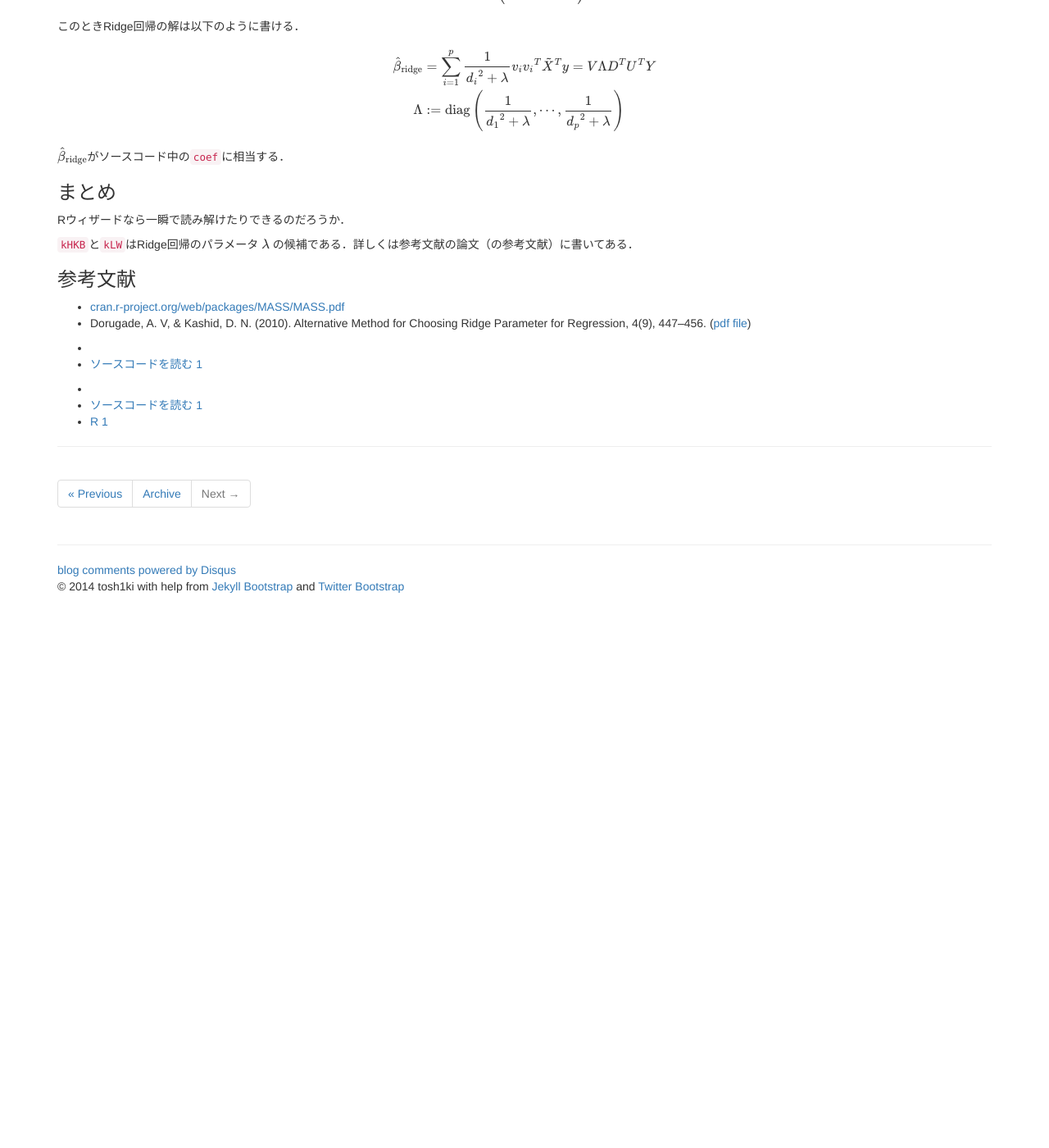
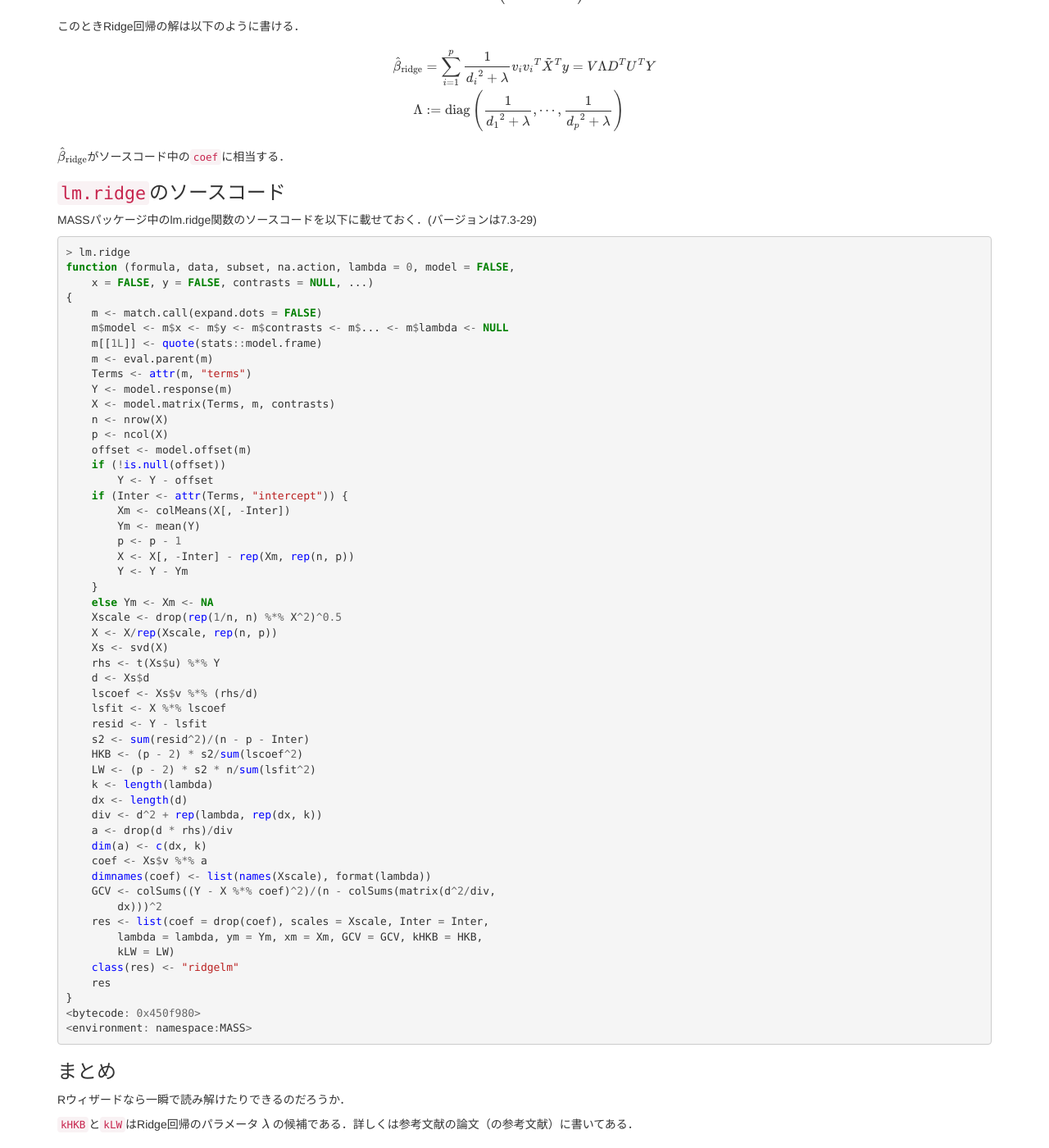
Before and after one commit to tosh1ki/tosh1ki.github.com, a Jekyll site: the page built from _posts/2014-09-23-lmridge.md, in a window 1280 px wide and 1400 px high, scrolled down 893 px. Shown: the whole window at 82% size. Built offline with Jekyll 4.4.1, drawn with Linux system fonts in a browser that asks for light colours; nearby versions of some CDN libraries; library files that are not in the unit come from our copies; formulas are drawn with MathJax 3; comment, search, counter and statistics services are not loaded; before the commit the page ends 1628 px from its top, so only the background shows below that.

Commit message:
lmridgeに改めてソースコードを追加

```diff
--- a/_posts/2014-09-23-lmridge.md
+++ b/_posts/2014-09-23-lmridge.md
@@ -66,6 +66,65 @@ $$
 $\hat{\beta}_{\mathrm{ridge}}$がソースコード中の`coef`に相当する．
 
 
+### `lm.ridge`のソースコード
+MASSパッケージ中のlm.ridge関数のソースコードを以下に載せておく．(バージョンは7.3-29)
+
+{% highlight R %}
+> lm.ridge
+function (formula, data, subset, na.action, lambda = 0, model = FALSE,
+    x = FALSE, y = FALSE, contrasts = NULL, ...)
+{
+    m <- match.call(expand.dots = FALSE)
+    m$model <- m$x <- m$y <- m$contrasts <- m$... <- m$lambda <- NULL
+    m[[1L]] <- quote(stats::model.frame)
+    m <- eval.parent(m)
+    Terms <- attr(m, "terms")
+    Y <- model.response(m)
+    X <- model.matrix(Terms, m, contrasts)
+    n <- nrow(X)
+    p <- ncol(X)
+    offset <- model.offset(m)
+    if (!is.null(offset))
+        Y <- Y - offset
+    if (Inter <- attr(Terms, "intercept")) {
+        Xm <- colMeans(X[, -Inter])
+        Ym <- mean(Y)
+        p <- p - 1
+        X <- X[, -Inter] - rep(Xm, rep(n, p))
+        Y <- Y - Ym
+    }
+    else Ym <- Xm <- NA
+    Xscale <- drop(rep(1/n, n) %*% X^2)^0.5
+    X <- X/rep(Xscale, rep(n, p))
+    Xs <- svd(X)
+    rhs <- t(Xs$u) %*% Y
+    d <- Xs$d
+    lscoef <- Xs$v %*% (rhs/d)
+    lsfit <- X %*% lscoef
+    resid <- Y - lsfit
+    s2 <- sum(resid^2)/(n - p - Inter)
+    HKB <- (p - 2) * s2/sum(lscoef^2)
+    LW <- (p - 2) * s2 * n/sum(lsfit^2)
+    k <- length(lambda)
+    dx <- length(d)
+    div <- d^2 + rep(lambda, rep(dx, k))
+    a <- drop(d * rhs)/div
+    dim(a) <- c(dx, k)
+    coef <- Xs$v %*% a
+    dimnames(coef) <- list(names(Xscale), format(lambda))
+    GCV <- colSums((Y - X %*% coef)^2)/(n - colSums(matrix(d^2/div,
+        dx)))^2
+    res <- list(coef = drop(coef), scales = Xscale, Inter = Inter,
+        lambda = lambda, ym = Ym, xm = Xm, GCV = GCV, kHKB = HKB,
+        kLW = LW)
+    class(res) <- "ridgelm"
+    res
+}
+<bytecode: 0x450f980>
+<environment: namespace:MASS>
+{% endhighlight %}
+
+
 ### まとめ
 Rウィザードなら一瞬で読み解けたりできるのだろうか．
 
```
